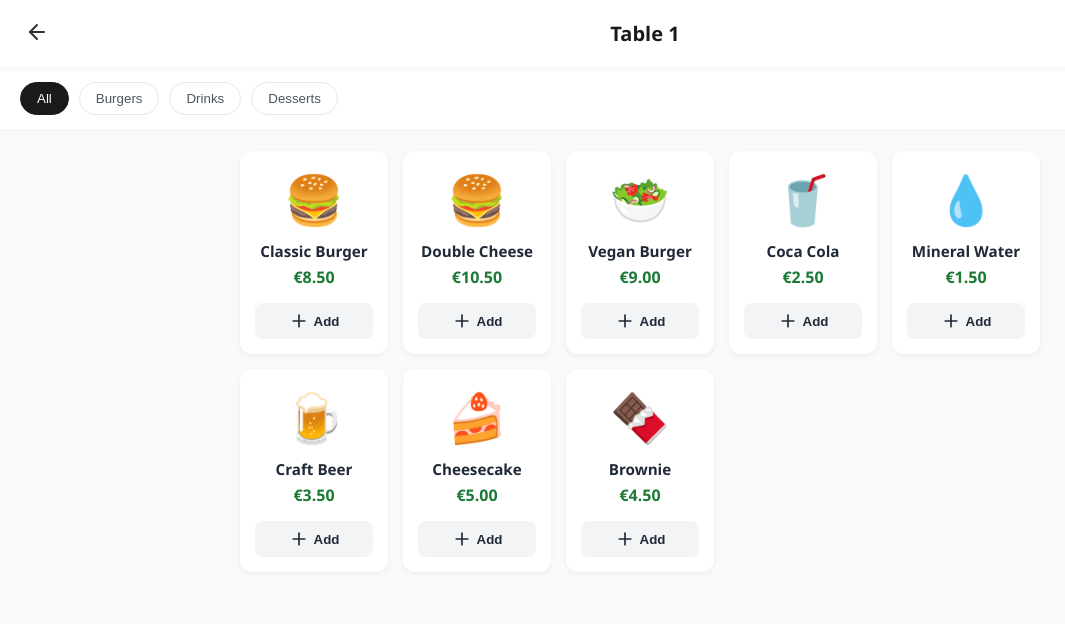
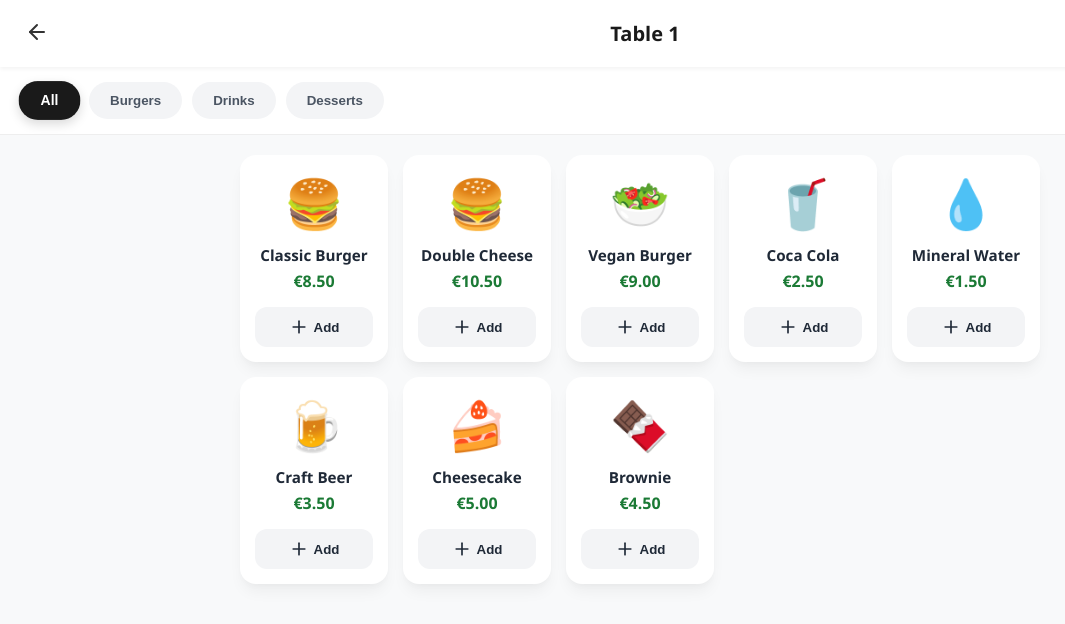
Before and after one commit to Gabriel6966/TFG-Gabriel-Brian, a Vue app: page /menu/1 in a window 1280 px wide. Shown: the top 624 px of the page, without its empty margins (0-1065 px from the left). Built offline with nearby package versions, Linux system fonts and the light colour scheme.

Commit message:
style:add soft-ui shadows,interactive hover states and gradient views

```diff
--- a/src/views/MenuView.vue
+++ b/src/views/MenuView.vue
@@ -140,18 +140,21 @@ const addToOrder = (product: any) => {
   display: none;
 }
 .category-chip {
-  padding: 8px 16px;
-  border-radius: 20px;
-  border: 1px solid #e5e7eb;
-  background-color: white;
+  padding: 10px 20px;
+  border-radius: 25px;
+  border: 1px solid transparent;
+  background-color: #f3f4f6;
   color: #4b5563;
-  font-weight: 500;
+  font-weight: 600;
   cursor: pointer;
-  transition: all 0.2s; }
+  transition: all 0.3s ease;
+}
 .category-chip.active {
   background-color: #1a1a1a;
   color: white;
-  border-color: #1a1a1a; }
+  transform: scale(1.05);
+  box-shadow: 0 4px 10px rgba(0,0,0,0.15);
+}
 .products-content {
   padding: 20px;
   max-width: 800px;
@@ -164,14 +167,19 @@ const addToOrder = (product: any) => {
   }
 .product-card {
   background: white;
-  border-radius: 12px;
+  border-radius: 16px;
   padding: 15px;
   display: flex;
   flex-direction: column;
   align-items: center;
   text-align: center;
-  box-shadow: 0 2px 5px rgba(0,0,0,0.05);
-  }
+  box-shadow: 0 10px 15px -3px rgba(0, 0, 0, 0.05), 0 4px 6px -2px rgba(0, 0, 0, 0.025);
+  transition: transform 0.2s ease, box-shadow 0.2s ease;
+}
+.product-card:hover{
+  transform: translateY(-4px);
+  box-shadow: 0 20px 25px -5px rgba(0,0,0,0.1), 0 10px 10px -5px rgba(0,0,0,0.04);
+}
 .product-icon {
   font-size: 3rem;
   margin-bottom: 10px;
@@ -193,17 +201,21 @@ const addToOrder = (product: any) => {
   gap: 5px;
   width: 100%;
   justify-content: center;
-  padding: 8px;
+  padding: 10px;
   background-color: #f3f4f6;
   border: none;
-  border-radius: 8px;
+  border-radius: 12px;
   color: #1f2937;
-  font-weight: 600;
+  font-weight: 700;
   cursor: pointer;
-  transition: background-color 0.2s;
+  transition: all 0.2s ease;
 }
 .add-btn:hover {
   background-color: #e5e7eb;
+}
+.add-btn:active{
+  transform: scale(0.95);
+  background-color: #d1d5db;
 }
 .cart-summary{
   position: fixed;
@@ -235,16 +247,23 @@ const addToOrder = (product: any) => {
   color: #1a1a1a;
 }
 .send-btn{
-  background-color: #006666;
+  background: linear-gradient(135deg, #006666 0%, #009999 100%);
   color: white;
   border: none;
-  padding: 12px 24px;
+  padding: 14px 28px;
   border-radius: 30px;
   font-weight: 700;
   display: flex;
   align-items: center;
   gap: 10px;
   cursor: pointer;
+  box-shadow: 0 4px 14px rgba(0,0,0,0.04);
+  transition: transform 0.2s ease, box-shadow 0.2s ease;
+}
+.send-btn:active{
+  transform: scale(0.95);
+  box-shadow: 0 2px 8px rgba(0,102,102,0.03);
 }
 
+
 </style>
```
